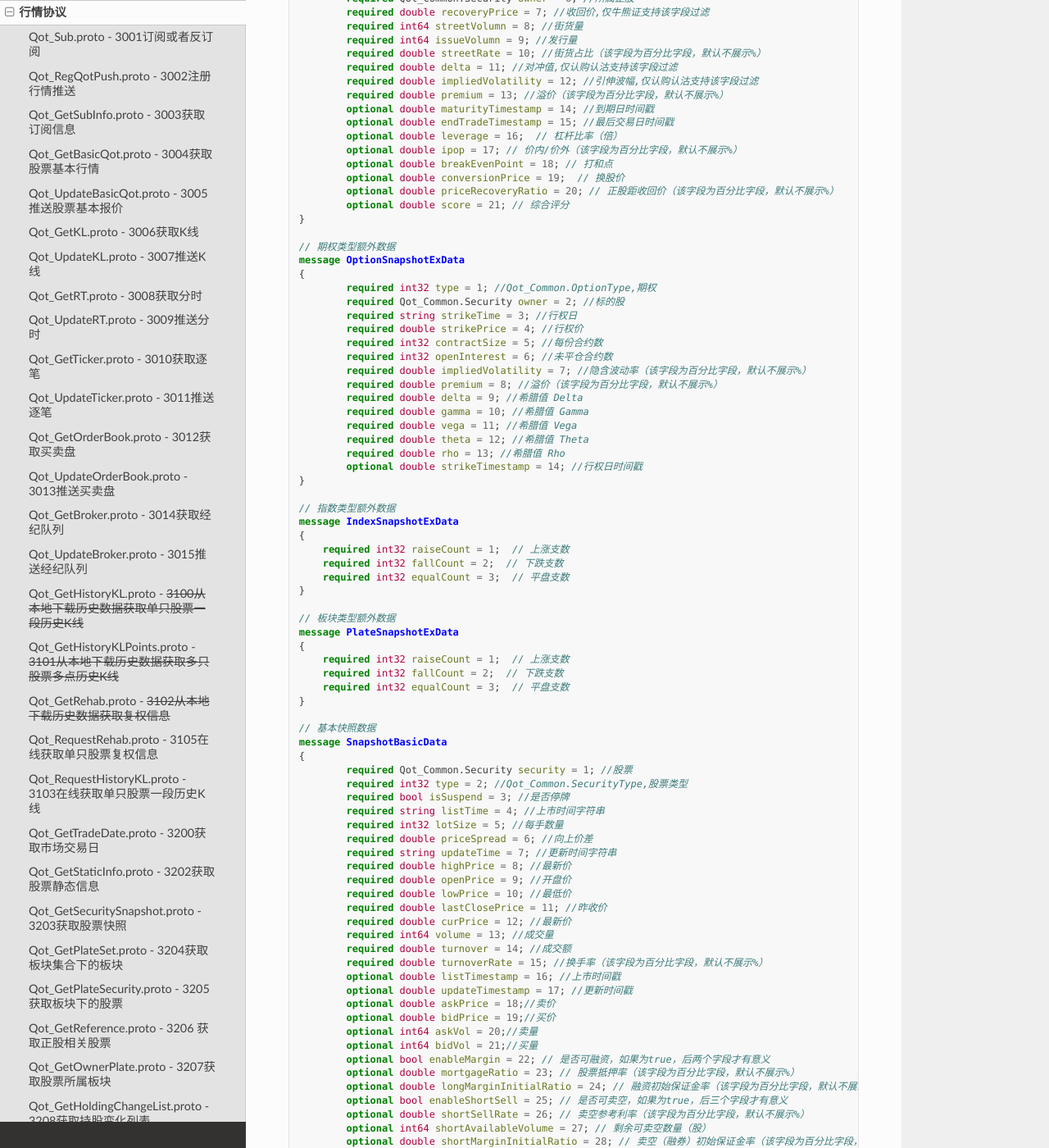
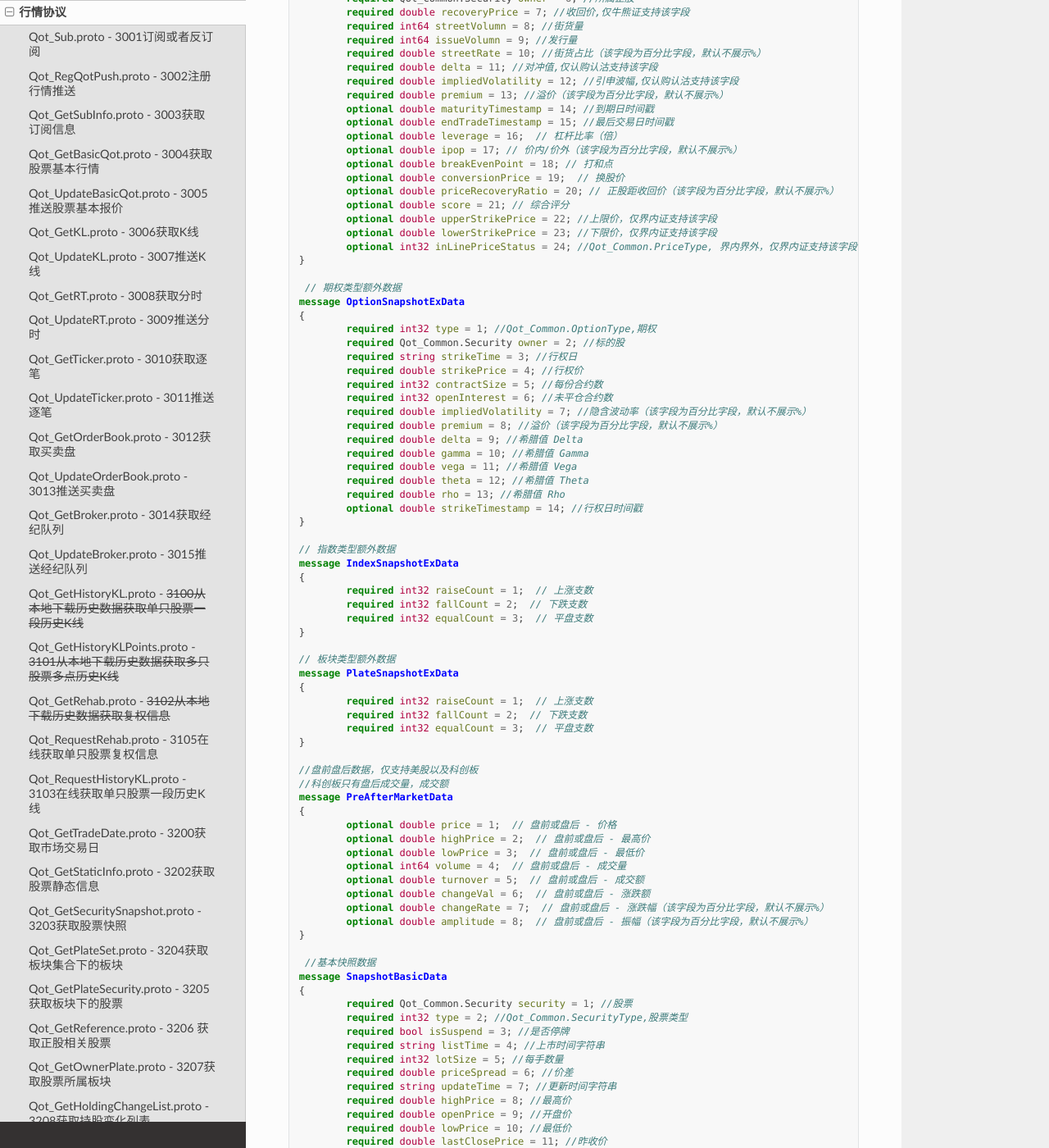
Before and after one commit to FutunnOpen/futu-api-doc, a Sphinx documentation site: the page built from doc_maker/source/protocol/quote_protocol.rst, in a window 1280 px wide and 1400 px high, scrolled down 19326 px. Shown: the whole window at 82% size. Built offline with Sphinx 7.4.7 and the Read the Docs theme 2.0.0, drawn with Linux system fonts in a browser that asks for light colours; some of the changed text lies outside the part shown.

Commit message:
界内证科创板

```diff
--- a/doc_maker/source/protocol/quote_protocol.rst
+++ b/doc_maker/source/protocol/quote_protocol.rst
@@ -1029,7 +1029,7 @@
 		repeated Qot_Common.Security securityList = 1; //股票
 	}
 
-	// 正股类型额外数据
+	 // 正股类型额外数据
 	message EquitySnapshotExData
 	{
 		required int64 issuedShares = 1; // 发行股本,即总股本
@@ -1050,7 +1050,7 @@
 		optional double dividendLFYRatio = 16; // 股息率LFY（该字段为百分比字段，默认不展示%）
 	}
 
-	// 涡轮类型额外数据
+	 // 涡轮类型额外数据
 	message WarrantSnapshotExData
 	{
 		required double conversionRate = 1; //换股比率
@@ -1059,12 +1059,12 @@
 		required string maturityTime = 4; //到期日时间字符串
 		required string endTradeTime = 5; //最后交易日时间字符串
 		required Qot_Common.Security owner = 6; //所属正股
-		required double recoveryPrice = 7; //收回价,仅牛熊证支持该字段过滤
+		required double recoveryPrice = 7; //收回价,仅牛熊证支持该字段
 		required int64 streetVolumn = 8; //街货量
 		required int64 issueVolumn = 9; //发行量
 		required double streetRate = 10; //街货占比（该字段为百分比字段，默认不展示%）
-		required double delta = 11; //对冲值,仅认购认沽支持该字段过滤
-		required double impliedVolatility = 12; //引伸波幅,仅认购认沽支持该字段过滤
+		required double delta = 11; //对冲值,仅认购认沽支持该字段
+		required double impliedVolatility = 12; //引申波幅,仅认购认沽支持该字段
 		required double premium = 13; //溢价（该字段为百分比字段，默认不展示%）
 		optional double maturityTimestamp = 14; //到期日时间戳
 		optional double endTradeTimestamp = 15; //最后交易日时间戳
@@ -1074,9 +1074,12 @@
 		optional double conversionPrice = 19;  // 换股价
 		optional double priceRecoveryRatio = 20; // 正股距收回价（该字段为百分比字段，默认不展示%）
 		optional double score = 21; // 综合评分
-	}
-
-	// 期权类型额外数据
+		optional double upperStrikePrice = 22; //上限价，仅界内证支持该字段
+		optional double lowerStrikePrice = 23; //下限价，仅界内证支持该字段
+		optional int32 inLinePriceStatus = 24; //Qot_Common.PriceType, 界内界外，仅界内证支持该字段
+	}
+
+	 // 期权类型额外数据
 	message OptionSnapshotExData
 	{
 		required int32 type = 1; //Qot_Common.OptionType,期权
@@ -1098,20 +1101,34 @@
 	// 指数类型额外数据
 	message IndexSnapshotExData
 	{
-	    required int32 raiseCount = 1;  // 上涨支数
-	    required int32 fallCount = 2;  // 下跌支数
-	    required int32 equalCount = 3;  // 平盘支数
+		required int32 raiseCount = 1;  // 上涨支数
+		required int32 fallCount = 2;  // 下跌支数
+		required int32 equalCount = 3;  // 平盘支数
 	}
 
 	// 板块类型额外数据
 	message PlateSnapshotExData
 	{
-	    required int32 raiseCount = 1;  // 上涨支数
-	    required int32 fallCount = 2;  // 下跌支数
-	    required int32 equalCount = 3;  // 平盘支数
-	}
-
-	// 基本快照数据
+		required int32 raiseCount = 1;  // 上涨支数
+		required int32 fallCount = 2;  // 下跌支数
+		required int32 equalCount = 3;  // 平盘支数
+	}
+
+	//盘前盘后数据，仅支持美股以及科创板
+	//科创板只有盘后成交量，成交额
+	message PreAfterMarketData
+	{
+		optional double price = 1;  // 盘前或盘后 - 价格
+		optional double highPrice = 2;  // 盘前或盘后 - 最高价
+		optional double lowPrice = 3;  // 盘前或盘后 - 最低价
+		optional int64 volume = 4;  // 盘前或盘后 - 成交量
+		optional double turnover = 5;  // 盘前或盘后 - 成交额
+		optional double changeVal = 6;  // 盘前或盘后 - 涨跌额
+		optional double changeRate = 7;  // 盘前或盘后 - 涨跌幅（该字段为百分比字段，默认不展示%）
+		optional double amplitude = 8;  // 盘前或盘后 - 振幅（该字段为百分比字段，默认不展示%）
+	}
+
+	 //基本快照数据
 	message SnapshotBasicData
 	{
 		required Qot_Common.Security security = 1; //股票
@@ -1119,9 +1136,9 @@
 		required bool isSuspend = 3; //是否停牌
 		required string listTime = 4; //上市时间字符串
 		required int32 lotSize = 5; //每手数量
-		required double priceSpread = 6; //向上价差
+		required double priceSpread = 6; //价差
 		required string updateTime = 7; //更新时间字符串
-		required double highPrice = 8; //最新价
+		required double highPrice = 8; //最高价
 		required double openPrice = 9; //开盘价
 		required double lowPrice = 10; //最低价
 		required double lastClosePrice = 11; //昨收价
@@ -1150,6 +1167,8 @@
 		optional double lowest52WeeksPrice = 34;  // 52周最低价
 		optional double highestHistoryPrice = 35;  // 历史最高价
 		optional double lowestHistoryPrice = 36;  // 历史最低价
+		optional PreAfterMarketData preMarket = 37; //盘前数据
+		optional PreAfterMarketData afterMarket = 38; //盘后数据
 	}
 
 	message Snapshot
@@ -1180,6 +1199,7 @@
 
 		optional S2C s2c = 4;
 	}
+
 
 .. note::
 
@@ -1596,6 +1616,9 @@
 		optional double impliedVolatility = 41; //引伸波幅,仅认购认沽支持该字段
 		optional double delta = 42; //对冲值,仅认购认沽支持该字段
 		required double effectiveLeverage = 43; //有效杠杆
+		optional double upperStrikePrice = 44; //上限价，仅界内证支持该字段
+		optional double lowerStrikePrice = 45; //下限价，仅界内证支持该字段
+		optional int32 inLinePriceStatus = 46; //Qot_Common.PriceType, 界内界外，仅界内证支持该字段
 	}
 
 	message S2C
```
Also changed, not shown: doc_maker/source/api/Base_API.rst (+18 -3 lines), doc_maker/source/api/Quote_API.rst (+8 -1 lines), doc_maker/source/protocol/base_define.rst (+7 -3 lines).
